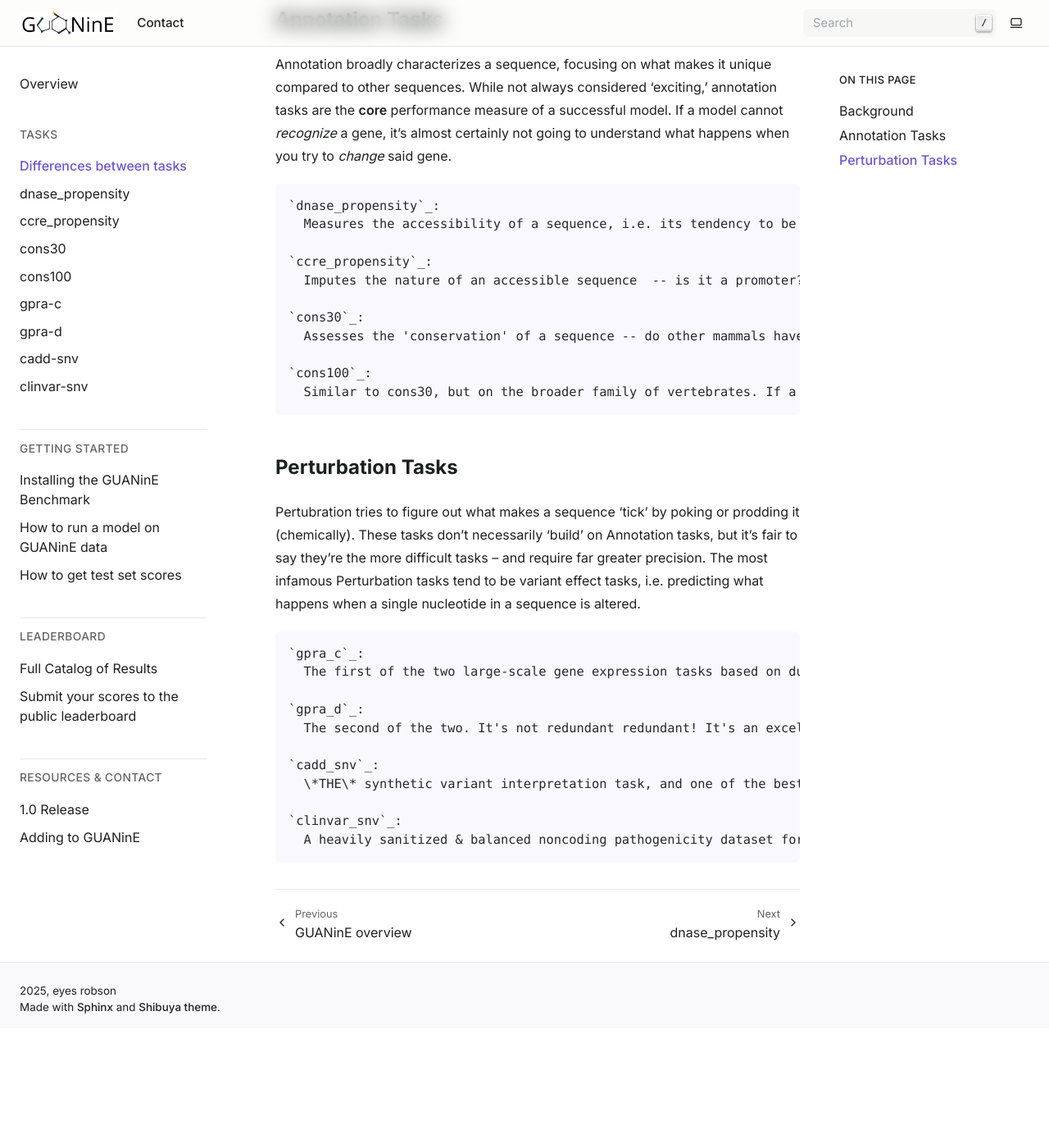
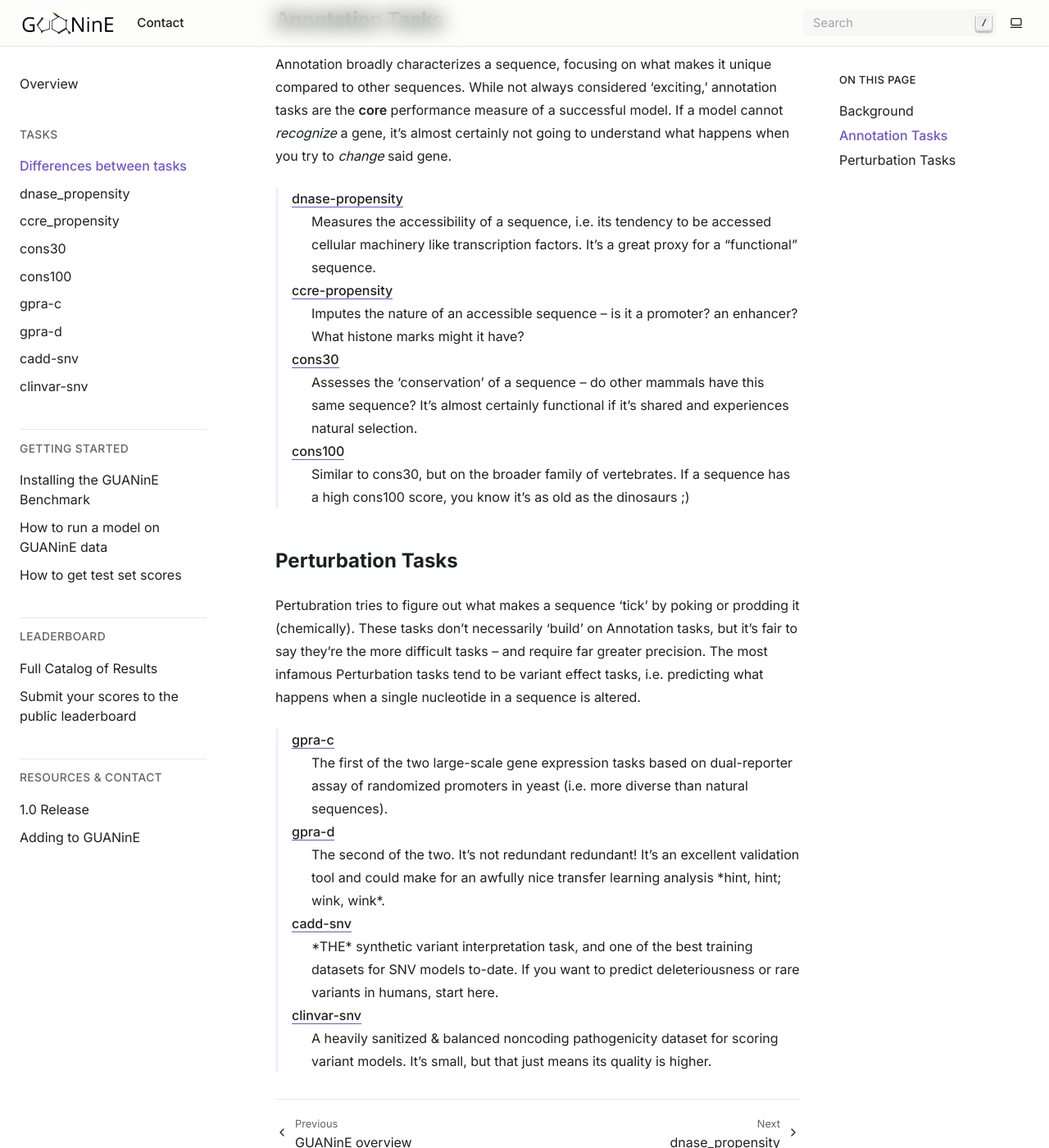
Before and after one commit to ni-lab/guanine, a Sphinx documentation site: the page built from docs/source/task_comparison.rst, in a window 1280 px wide and 1400 px high, scrolled down 722 px. Shown: the whole window at 82% size. Built offline with Sphinx 7.4.7, drawn with Linux system fonts in a browser that asks for light colours; before the commit the page ends 1976 px from its top, so only the background shows below that.

Commit message:
patch task_comparison formatting

```diff
--- a/docs/source/task_comparison.rst
+++ b/docs/source/task_comparison.rst
@@ -17,39 +17,39 @@ As with anything in genomics, ``GUANinE``'s tasks can be split into two categori
 
 Annotation Tasks
 ----------------
-Annotation broadly characterizes a sequence, focusing on what makes it unique compared to other sequences. While not always considered 'exciting,' annotation tasks are the **core** performance measure of a successful model. If a model cannot *recognize* a gene, it's almost certainly not going to understand what happens when you try to *change* said gene. ::
+Annotation broadly characterizes a sequence, focusing on what makes it unique compared to other sequences. While not always considered 'exciting,' annotation tasks are the **core** performance measure of a successful model. If a model cannot *recognize* a gene, it's almost certainly not going to understand what happens when you try to *change* said gene.
 
-  `dnase_propensity`_:
-    Measures the accessibility of a sequence, i.e. its tendency to be accessed cellular machinery like transcription factors. It's a great proxy for a "functional" sequence.
+ `dnase-propensity`_
+  Measures the accessibility of a sequence, i.e. its tendency to be accessed cellular machinery like transcription factors. It's a great proxy for a "functional" sequence.
 
-  `ccre_propensity`_:
-    Imputes the nature of an accessible sequence  -- is it a promoter? an enhancer? What histone marks might it have?
+ `ccre-propensity`_
+  Imputes the nature of an accessible sequence  -- is it a promoter? an enhancer? What histone marks might it have?
 
-  `cons30`_:
-    Assesses the 'conservation' of a sequence -- do other mammals have this same sequence? It's almost certainly functional if it's shared and experiences natural selection.
+ `cons30`_
+  Assesses the 'conservation' of a sequence -- do other mammals have this same sequence? It's almost certainly functional if it's shared and experiences natural selection.
 
-  `cons100`_:
-    Similar to cons30, but on the broader family of vertebrates. If a sequence has a high cons100 score, you know it's as old as the dinosaurs ;)
+ `cons100`_
+  Similar to cons30, but on the broader family of vertebrates. If a sequence has a high cons100 score, you know it's as old as the dinosaurs ;)
 
 Perturbation Tasks
 ------------------
-Pertubration tries to figure out what makes a sequence 'tick' by poking or prodding it (chemically). These tasks don't necessarily 'build' on Annotation tasks, but it's fair to say they're the more difficult tasks -- and require far greater precision. The most infamous Perturbation tasks tend to be variant effect tasks, i.e. predicting what happens when a single nucleotide in a sequence is altered. ::
+Pertubration tries to figure out what makes a sequence 'tick' by poking or prodding it (chemically). These tasks don't necessarily 'build' on Annotation tasks, but it's fair to say they're the more difficult tasks -- and require far greater precision. The most infamous Perturbation tasks tend to be variant effect tasks, i.e. predicting what happens when a single nucleotide in a sequence is altered.
 
-  `gpra_c`_:
-    The first of the two large-scale gene expression tasks based on dual-reporter assay of randomized promoters in yeast (i.e. more diverse than natural sequences).
+ `gpra-c`_
+  The first of the two large-scale gene expression tasks based on dual-reporter assay of randomized promoters in yeast (i.e. more diverse than natural sequences).
 
-  `gpra_d`_:
-    The second of the two. It's not redundant redundant! It's an excellent sanity check and could make for an awfully nice transfer learning paper \*hint, hint; wink, wink\*.
+ `gpra-d`_
+  The second of the two. It's not redundant redundant! It's an excellent validation tool and could make for an awfully nice transfer learning analysis \*hint, hint; wink, wink\*.
 
-  `cadd_snv`_:
-    \*THE\* synthetic variant interpretation task, and one of the best training datasets for SNV models to-date. If you want to predict deleteriousness or rare variants in humans, start here.
+ `cadd-snv`_
+  \*THE\* synthetic variant interpretation task, and one of the best training datasets for SNV models to-date. If you want to predict deleteriousness or rare variants in humans, start here.
 
-  `clinvar_snv`_:
-    A heavily sanitized & balanced noncoding pathogenicity dataset for scoring variant models. It's small, but that just means its quality is higher.
+ `clinvar-snv`_
+  A heavily sanitized & balanced noncoding pathogenicity dataset for scoring variant models. It's small, but that just means its quality is higher.
 
 
-.. _`dnase_prop`: ./tasks/dnase_propensity.html
-.. _`ccre_prop`: ./tasks/ccre_propensity.html
+.. _`dnase-propensity`: ./tasks/dnase_propensity.html
+.. _`ccre-propensity`: ./tasks/ccre_propensity.html
 .. _`cons30`: ./tasks/cons30.html
 .. _`cons100`: ./tasks/cons100.html
 .. _`gpra-c`: ./tasks/gpra_c.html
```
